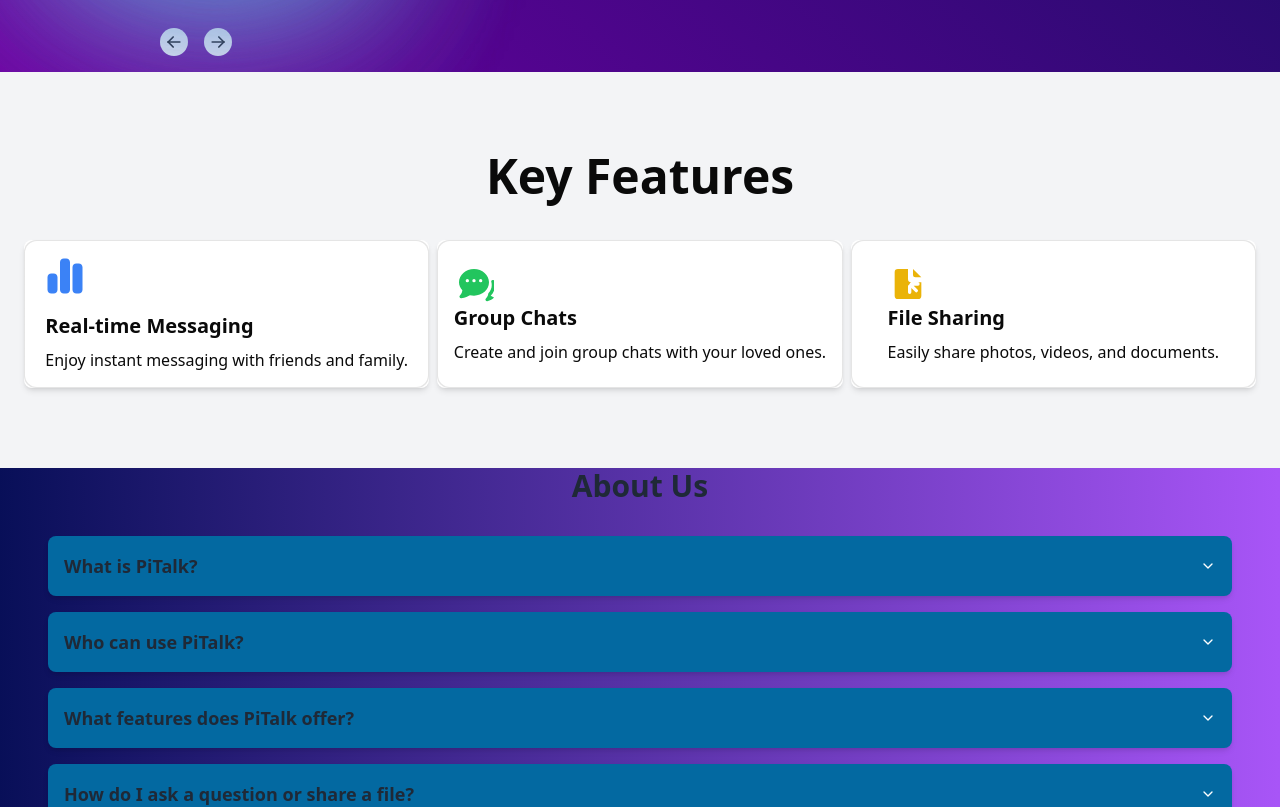
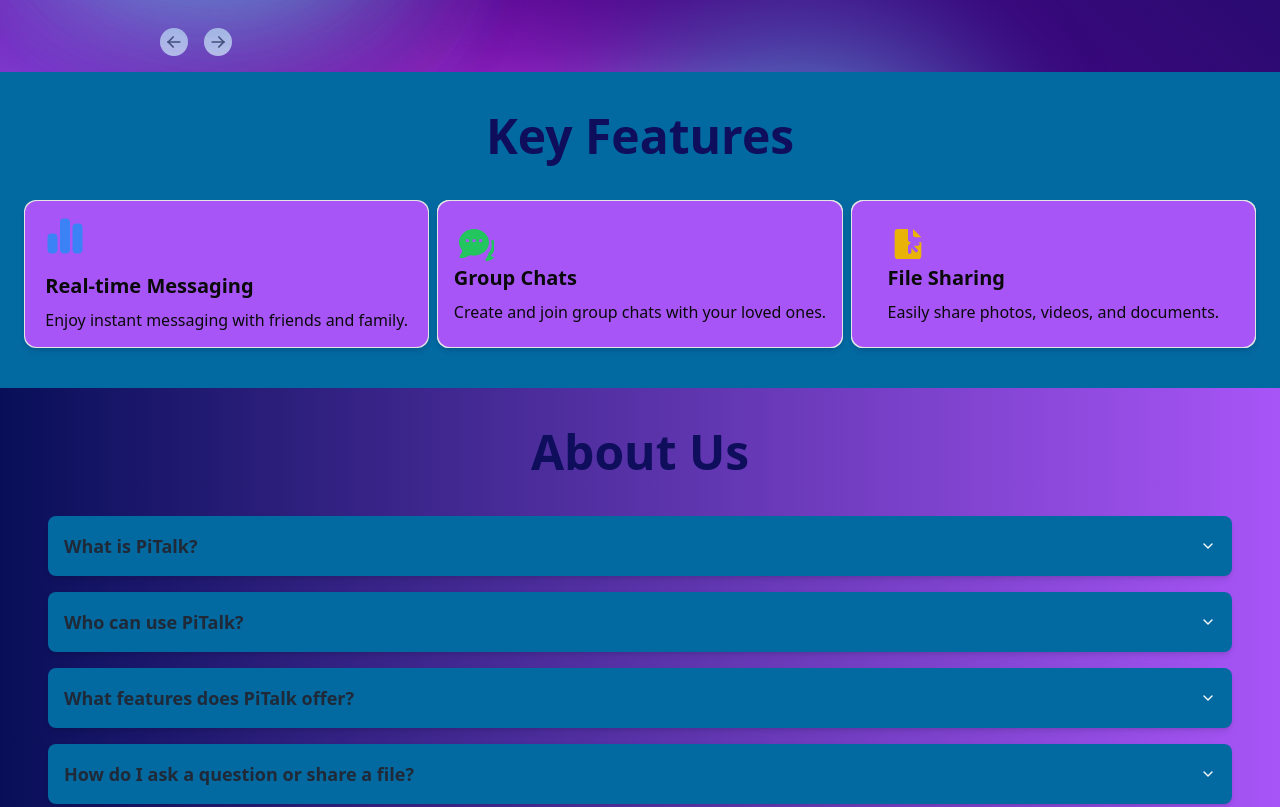
Before and after one commit to adityakashyap5047/PiTalk, a Next.js app: page / in a window 1280 px wide. Shown: the part 788-1595 px from the top of the page. Built offline with nearby package versions, Linux system fonts and the light colour scheme.

Commit message:
completing the designing the home page

```diff
--- a/app/layout.js
+++ b/app/layout.js
@@ -22,8 +22,8 @@ const geistMono = Geist_Mono({
 });
 
 export const metadata = {
-  title: "Create Next App",
-  description: "Generated by create next app",
+  title: "PiTalk",
+  description: "Talk with your buddies!",
 };
 
 export default function RootLayout({ children }) {
--- a/components/AboutUs.js
+++ b/components/AboutUs.js
@@ -54,11 +54,11 @@ const AboutUs = () => {
   };
 
   return (
-    <section className="pb-12 bg-gradient-linear from-[#080F58] via-purple-500 to-[#080F58] bg-[length:200%_200%] animate-bg-gradient">
+    <section className="py-10 bg-gradient-linear from-[#080F58] via-purple-500 to-[#080F58] bg-[length:200%_200%] animate-bg-gradient">
       <div className="container mx-auto px-6 md:px-12">
-        <h2 className="text-3xl font-bold text-center text-gray-800 mb-8">
-          About Us
-        </h2>
+      <h3 className="text-5xl text-[#0E0E5C] font-semibold text-center flex gap-2 justify-center mb-10">
+        About Us
+      </h3>
         <div className="space-y-4">
           {faqData.map((faq, index) => (
             <div
@@ -79,7 +79,7 @@ const AboutUs = () => {
                 )}
               </div>
               {activeIndex === index && (
-                <p className="mt-4 text-[#F5DEB3]">{faq.answer}</p>
+                <p className="mt-4 text-[#8ec0e8]">{faq.answer}</p>
               )}
             </div>
           ))}
--- a/components/Home/LargerButton.js
+++ /dev/null
@@ -1,20 +0,0 @@
-import Link from 'next/link'
-import React from 'react'
-
-function LargerButton() {
-  return (
-    <div className="hidden space-x-4 lg:block space-y-4 lg:col-span-12 mt-12 lg:mt-16 lg:pb-64">
-              {/* View on GitHub Button */}
-              <Link href="https://github.com/adityakashyap5047/PiTalk" className="inline-flex cursor-pointer items-center justify-center w-full px-5 py-3 text-sm font-medium text-center text-gray-900 border border-gray-200 rounded-lg sm:w-auto hover:bg-gray-100 focus:ring-gray-100 dark:text-white dark:border-gray-700 dark:hover:bg-gray-700 dark:focus:ring-gray-800" target="_blank">
-                View on Github
-              </Link>
-
-              {/* Start Talking Button */}
-              <Link href="/forums"
-                target="_blank"
-                className="inline-flex items-center justify-center w-full px-5 py-3 text-sm font-medium text-gray-900 bg-white border border-gray-200 rounded-lg sm:w-auto hover:bg-gray-100 hover:text-blue-700 focus:ring-4 focus:ring-gray-200 dark:bg-gray-800 dark:text-gray-400 dark:border-gray-600 dark:hover:text-white dark:hover:bg-gray-700">Start Talking</Link>
-            </div>
-  )
-}
-
-export default LargerButton
--- a/components/Home/LeftSection.js
+++ b/components/Home/LeftSection.js
@@ -1,5 +1,4 @@
 import React from 'react'
-import LargerButton from './LargerButton'
 import { AnimatedTestimonialsDemo } from './AnimatedCards'
 
 function LeftSection() {
@@ -16,9 +15,6 @@ function LeftSection() {
         <div className="hidden lg:block">
           <AnimatedTestimonialsDemo/>
         </div>
-
-        {/* Button Section on Larger Screens */}
-        <LargerButton/>
       </div>
   )
 }
--- a/components/Home/ShorterButton.js
+++ b/components/Home/ShorterButton.js
@@ -5,7 +5,7 @@ function ShorterButton() {
   return (
     <div className="space-y-4 sm:flex sm:space-y-0 sm:space-x-4 justify-center lg:col-span-12 mt-8 lg:mt-0 lg:hidden">
         {/* View on GitHub Button */}
-        <Link href="https://github.com/adityakashyap5047/PiTalk" target="_blank" className="inline-flex cursor-pointer items-center justify-center w-full px-5 py-3 text-sm font-medium text-center text-gray-900 border border-gray-200 rounded-lg sm:w-auto hover:bg-gray-100 focus:ring-gray-100 dark:text-white dark:border-gray-700 dark:hover:bg-gray-700 dark:focus:ring-gray-800">
+        <Link href="https://github.com/adityakashyap5047/PiTalk" target="_blank" className="inline-flex cursor-pointer items-center justify-center w-full px-5 py-3 text-sm font-medium text-center text-[#49b8af] border border-gray-200 rounded-lg sm:w-auto hover:bg-gray-100 focus:ring-gray-100 dark:text-white dark:border-gray-700 dark:hover:bg-gray-700 dark:focus:ring-gray-800">
           View on Github
         </Link>
 
--- a/components/KeyFeatures.js
+++ b/components/KeyFeatures.js
@@ -8,13 +8,13 @@ function KeyFeatures() {
   const { theme } = useTheme();
 
   return (
-    <div className="container mx-auto py-20 px-6">
-      <h3 className="text-5xl font-semibold text-center flex gap-2 justify-center mb-10">
+    <div className="py-10 px-6 bg-sky-700">
+      <h3 className="text-5xl text-[#0E0E5C] font-semibold text-center flex gap-2 justify-center mb-10">
         Key Features
       </h3>
       <div className="grid grid-cols-1 lg:grid-cols-3 w-full gap-2">
           <MagicCard
-            className="p-4 cursor-pointer bg-white rounded-lg shadow-md flex justify-center flex-col items-center"
+            className="p-4 cursor-pointer rounded-xl shadow-md flex justify-center flex-col items-center"
             gradientColor={theme === "dark" ? "#262626" : "#D9D9D955"}
           >
             <svg
@@ -28,7 +28,7 @@ function KeyFeatures() {
             <p>Enjoy instant messaging with friends and family.</p>
           </MagicCard>
           <MagicCard
-            className="p-4 cursor-pointer bg-white rounded-lg shadow-md flex justify-center flex-col items-center"
+            className="p-4 cursor-pointer bg-white rounded-xl shadow-md flex justify-center flex-col items-center "
             gradientColor={theme === "dark" ? "#262626" : "#D9D9D955"}
           >
 <svg
@@ -44,7 +44,7 @@ function KeyFeatures() {
           <p>Create and join group chats with your loved ones.</p>
           </MagicCard>
           <MagicCard
-            className="p-4 cursor-pointer bg-white rounded-lg shadow-md flex justify-center flex-col items-center"
+            className="p-4 cursor-pointer bg-white rounded-xl shadow-md flex justify-center flex-col items-center"
             gradientColor={theme === "dark" ? "#262626" : "#D9D9D955"}
           >
           <svg
--- a/components/magicui/magic-card.jsx
+++ b/components/magicui/magic-card.jsx
@@ -62,7 +62,7 @@ export function MagicCard({
     (<div
       ref={cardRef}
       className={cn("group relative flex size-full rounded-xl", className)}>
-      <div className="absolute inset-px z-10 rounded-xl bg-background" />
+      <div className="absolute inset-px z-10 rounded-xl bg-background bg-purple-500" />
       <div className="relative z-30">{children}</div>
       <motion.div
         className="pointer-events-none absolute inset-px z-10 rounded-xl opacity-0 transition-opacity duration-300 group-hover:opacity-100"
--- a/components/ui/animated-testimonials.jsx
+++ b/components/ui/animated-testimonials.jsx
@@ -77,7 +77,7 @@ export const AnimatedTestimonials = ({
           </div>
         </div>
           <div className="space-y-4 mt-32 ml-10">
-          <Link href="https://github.com/adityakashyap5047/PiTalk" className="inline-flex items-center justify-center w-full px-5 py-3 text-sm font-medium text-center text-gray-900 border border-gray-200 rounded-lg hover:bg-gray-100 focus:ring-gray-100 dark:text-white dark:border-gray-700 dark:hover:bg-gray-700 dark:focus:ring-gray-800" target="_blank">
+          <Link href="https://github.com/adityakashyap5047/PiTalk" className="inline-flex items-center justify-center w-full px-5 py-3 text-sm font-medium text-center text-[#49b8af] border border-gray-200 rounded-lg hover:bg-gray-100 focus:ring-gray-100 dark:text-white dark:border-gray-700 dark:hover:bg-gray-700 dark:focus:ring-gray-800" target="_blank">
             View on Github
           </Link>
           <Link href="/forums"
```
